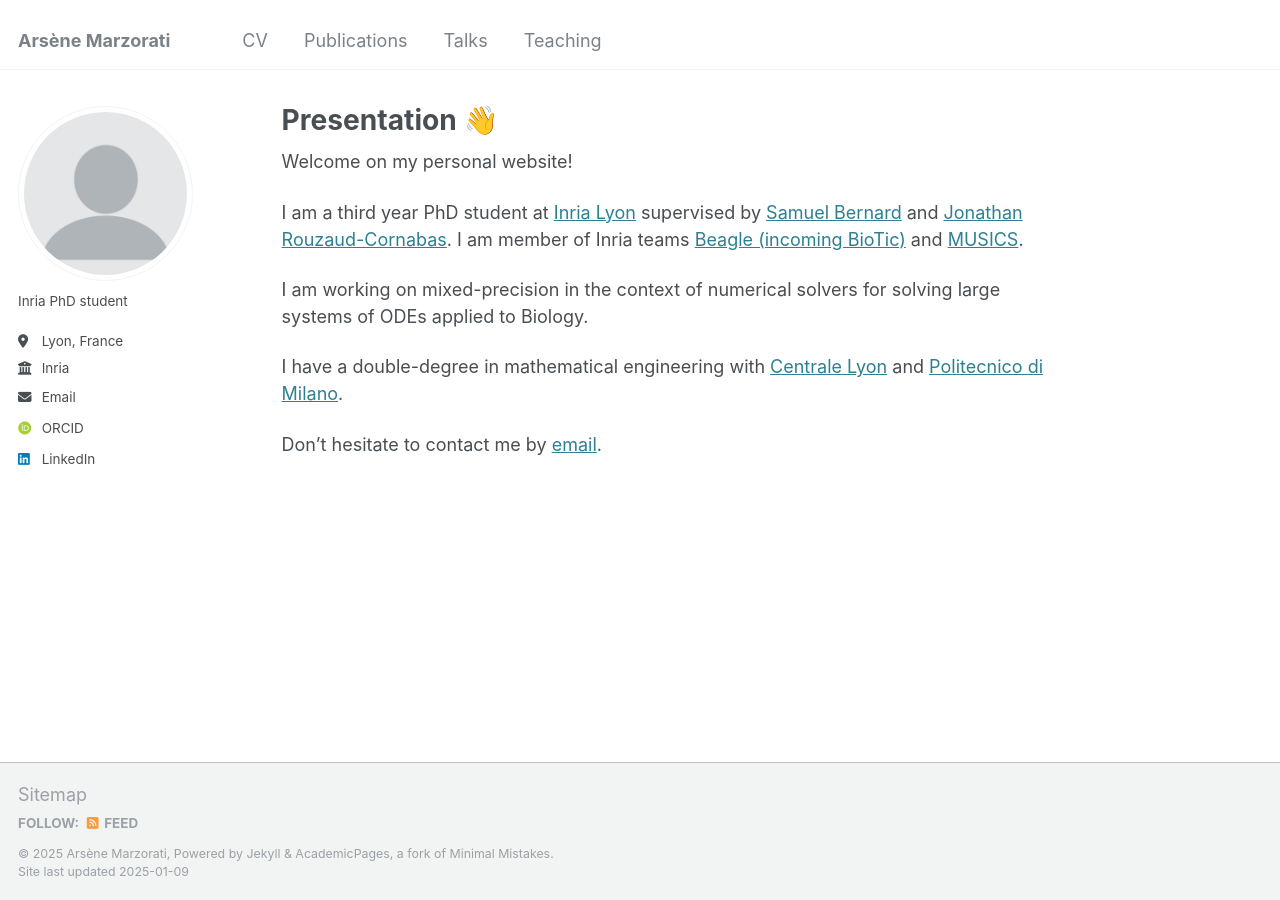
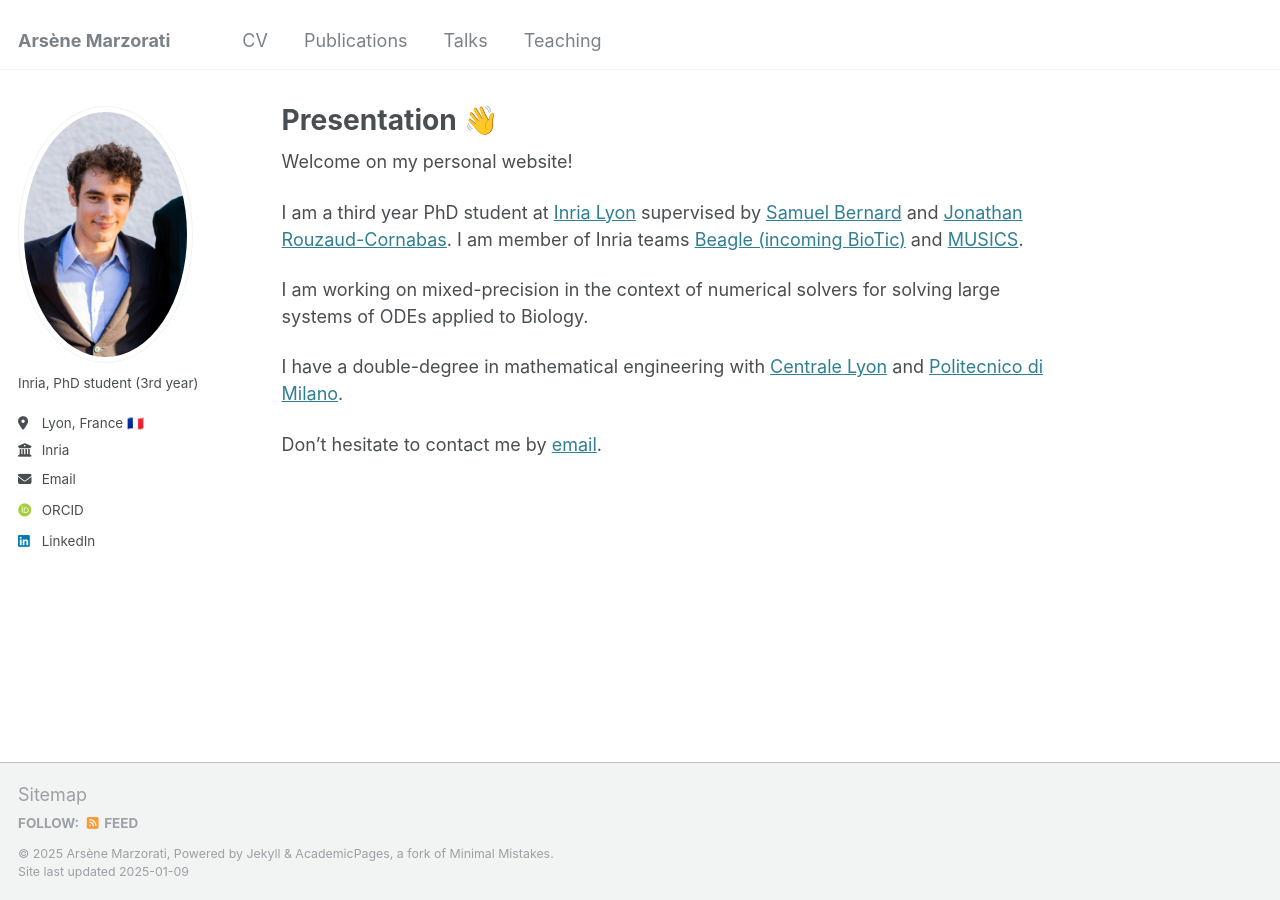
Before and after one commit to arsenemarzorati/arsenemarzorati.github.io, a Jekyll site: the page built from _pages/about.md, in a window 1280 px wide. Built offline with Jekyll 4.4.1, drawn with Linux system fonts in a browser that asks for light colours; emoji names are drawn with the system emoji font; some web fonts are replaced.

Commit message:
Modify photo

```diff
--- a/_config.yml
+++ b/_config.yml
@@ -21,11 +21,11 @@ repository               : "arsenemarzorati/arsenemarzorati.github.io"
 #               Additional customization can be done by editing /_includes/author-profile.html
 author:
   # Biographic information
-  avatar           : "profile.png"
+  avatar           : "profile_photo.jpg"
   name             : #""
   pronouns         : # example: "she/her"
-  bio              : "Inria PhD student"
-  location         : "Lyon, France"
+  bio              : "Inria, PhD student (3rd year)"
+  location         : "Lyon, France :fr:"
   employer         : "Inria"
   uri              : # URL
   email            : "arsene.marzorati@inria.fr"
```
Also changed, not shown: images/profile_photo.jpg (added).
